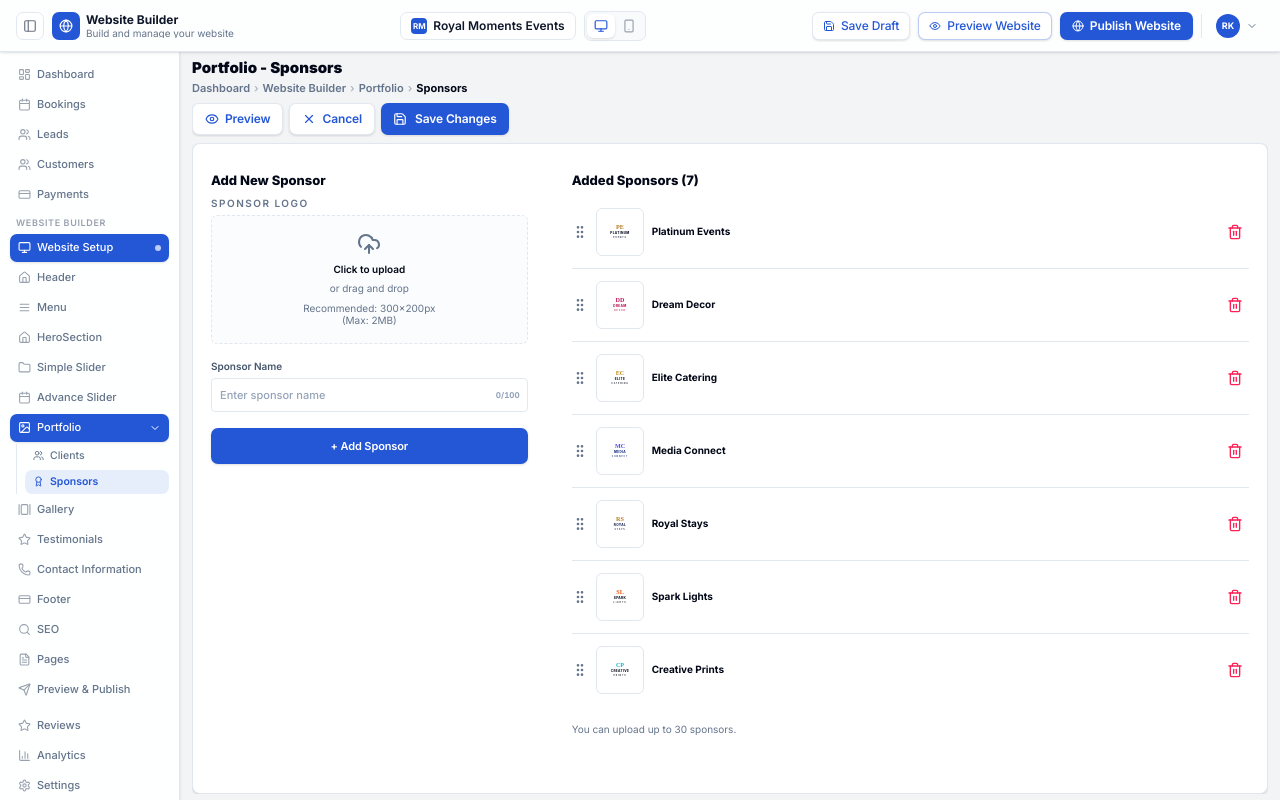
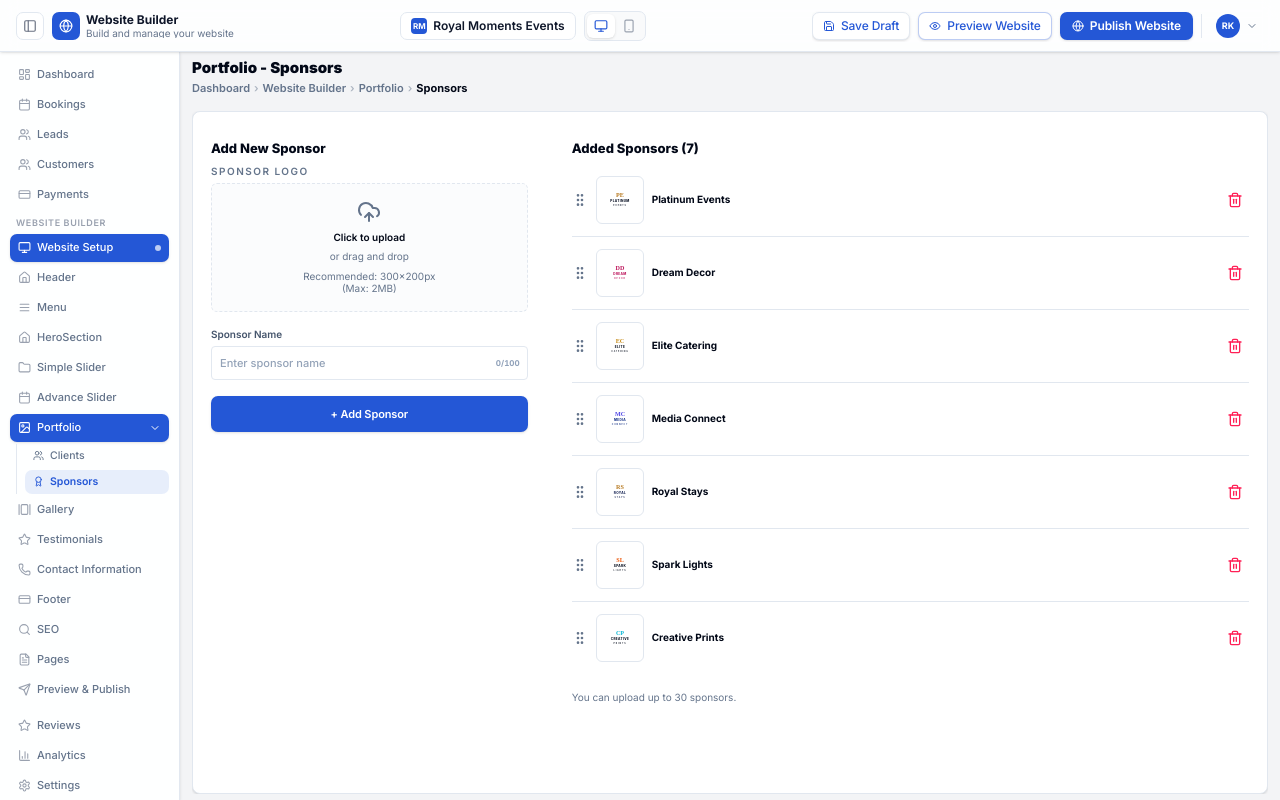
Before and after one commit to Raiyaan-Infotech/Event_Managment_Website_Builder, a Next.js app: page /website/portfolio/sponsors in a window 1280 px wide. Built offline with nearby package versions, Linux system fonts and the light colour scheme.

Commit message:
refactor: enhance action button handling and layout in WebsiteBuilderLayout component

```diff
--- a/src/app/(builder)/website/_components/website-builder-layout.tsx
+++ b/src/app/(builder)/website/_components/website-builder-layout.tsx
@@ -1,7 +1,7 @@
 "use client";
 
 import type * as React from "react";
-import { Eye, HelpCircle, Save, X } from "lucide-react";
+import { HelpCircle, Save } from "lucide-react";
 import { OutlineButton, PrimaryButton } from "@/components/ui/button";
 import { cn } from "@/lib/utils";
 import { PageBreadcrumbs } from "./page-breadcrumbs";
@@ -9,6 +9,16 @@ import { PageBreadcrumbs } from "./page-breadcrumbs";
 export interface WebsiteBuilderBreadcrumbItem {
   label: string;
   href?: string;
+}
+
+export interface WebsiteBuilderActionButton {
+  label: string;
+  onClick?: () => void;
+  disabled?: boolean;
+  isLoading?: boolean;
+  loadingLabel?: string;
+  icon?: React.ReactNode;
+  className?: string;
 }
 
 interface WebsiteBuilderLayoutProps {
@@ -27,6 +37,7 @@ interface WebsiteBuilderLayoutProps {
   onHowItWorks?: () => void;
   isSaving?: boolean;
   disableSave?: boolean;
+  primaryButton?: WebsiteBuilderActionButton;
   topActions?: React.ReactNode;
   previewActions?: React.ReactNode;
   leftClassName?: string;
@@ -53,6 +64,7 @@ export function WebsiteBuilderLayout({
   onHowItWorks,
   isSaving = false,
   disableSave = false,
+  primaryButton,
   topActions,
   previewActions,
   leftClassName,
@@ -88,20 +100,29 @@ export function WebsiteBuilderLayout({
           </div>
 
           {/* Action buttons row — scrollable on mobile so they never wrap to 2 rows */}
-          <div className="flex items-center gap-1.5 overflow-x-auto pb-0.5 scrollbar-none">
+          <div className="flex items-end gap-1.5 overflow-x-auto pb-0.5 scrollbar-none">
             {topActions}
-            <OutlineButton
-              type="button"
-              size="sm"
-              onClick={
-                onPreview ||
-                (() => window.open("/website/preview-publish", "_blank"))
-              }
-              className="h-8 shrink-0 px-2.5 text-[11px] gap-1 sm:px-3 sm:text-[12px] sm:gap-1.5"
-            >
-              <Eye className="h-3.5 w-3.5 shrink-0" />
-              <span>Preview</span>
-            </OutlineButton>
+            {primaryButton ? (
+              <PrimaryButton
+                type="button"
+                size="sm"
+                onClick={primaryButton.onClick}
+                disabled={primaryButton.disabled || primaryButton.isLoading}
+                className={cn(
+                  "h-8 shrink-0 px-2.5 text-[11px] shadow-sm sm:px-3",
+                  primaryButton.className,
+                )}
+              >
+                {primaryButton.icon ?? (
+                  <Save className="h-3.5 w-3.5 shrink-0" />
+                )}
+                <span>
+                  {primaryButton.isLoading
+                    ? primaryButton.loadingLabel ?? "Saving..."
+                    : primaryButton.label}
+                </span>
+              </PrimaryButton>
+            ) : null}
             {onHowItWorks && (
               <OutlineButton
                 type="button"
@@ -113,27 +134,6 @@ export function WebsiteBuilderLayout({
                 <span className="hidden sm:inline">{howItWorksLabel}</span>
               </OutlineButton>
             )}
-            {onCancel && (
-              <OutlineButton
-                type="button"
-                size="sm"
-                onClick={onCancel}
-                className="h-8 shrink-0 px-2.5 text-[11px] gap-1 sm:px-3 sm:text-[12px] sm:gap-1.5"
-              >
-                <X className="h-3.5 w-3.5 shrink-0" />
-                <span>{cancelLabel}</span>
-              </OutlineButton>
-            )}
-            <PrimaryButton
-              type="button"
-              size="sm"
-              onClick={onSave}
-              disabled={disableSave || isSaving}
-              className="h-8 shrink-0 px-2.5 text-[11px] shadow-sm sm:px-3 sm:text-[12px]"
-            >
-              <Save className="h-3.5 w-3.5 shrink-0" />
-              <span>{isSaving ? "Saving…" : saveLabel}</span>
-            </PrimaryButton>
           </div>
         </header>
       )}
```
